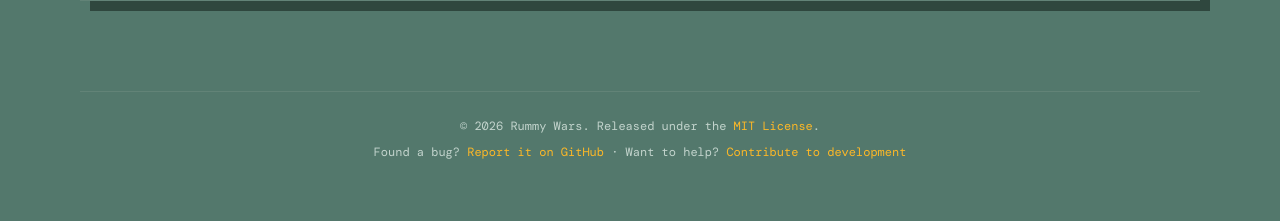
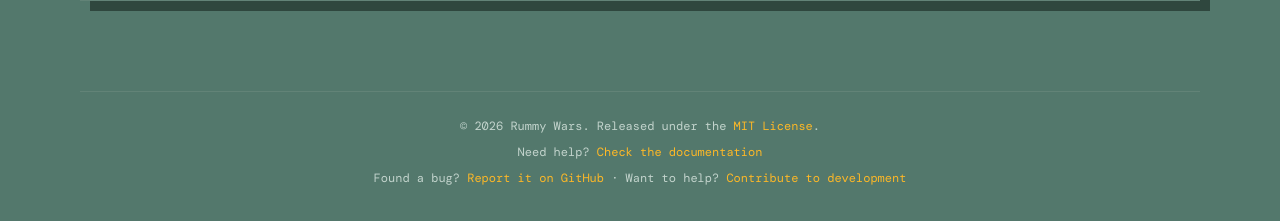
Before and after one commit to urbanblight/rummy-wars, a Flask app: page / in a window 1280 px wide. Shown: the part 759-980 px from the top of the page. Before the commit the page ends 918 px from the top, so only its background shows below. Run offline with Flask 3, Linux system fonts and the light colour scheme; some web fonts are replaced.

Commit message:
Improve Docs (#36)
* add loading screen screenshot to docs

* add help link to documentation in footer

```diff
--- a/src/templates/base.html
+++ b/src/templates/base.html
@@ -11,6 +11,7 @@
 
   <footer class="site-footer">
     <p>&copy; {{ current_year }} Rummy Wars. Released under the <a href="https://opensource.org/licenses/MIT" target="_blank" rel="noopener noreferrer">MIT License</a>.</p>
+    <p>Need help? <a href="https://github.com/urbanblight/rummy-wars/wiki/Using-FantasyRummyWars.com" target="_blank" rel="noopener noreferrer">Check the documentation</a></p>
     <p>
       Found a bug? <a href="https://github.com/urbanblight/rummy-wars/issues" target="_blank" rel="noopener noreferrer">Report it on GitHub</a>
       &middot;
```
Also changed, not shown: 1 other file.
